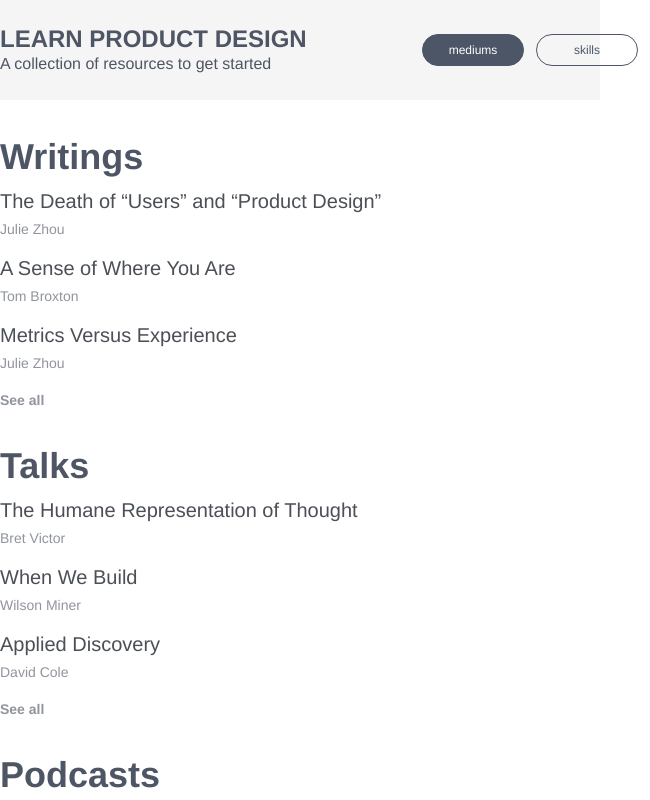
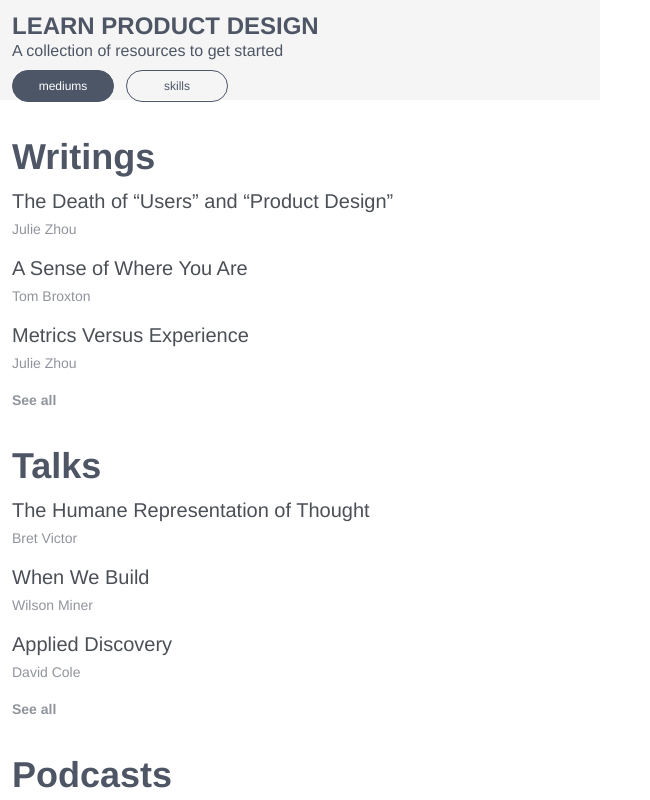
Before and after one commit to tjphilli/learn-pd, a React (Create React App) app: page / in a window 600 px wide. Shown: the top 800 px of the page, 650 px wide, since content can reach past the window. Built offline with nearby package versions, Linux system fonts and the light colour scheme.

Commit message:
Adds some basic mobile styling

```diff
--- a/src/App.css
+++ b/src/App.css
@@ -1,33 +1,16 @@
-.App {
-  text-align: center;
-}
-
-.App-logo {
-  animation: App-logo-spin infinite 20s linear;
-  height: 80px;
-}
-
-.App-header {
-  background-color: #222;
-  height: 150px;
-  padding: 20px;
-  color: white;
-}
-
-.App-intro {
-  font-size: large;
-}
-
-@keyframes App-logo-spin {
-  from { transform: rotate(0deg); }
-  to { transform: rotate(360deg); }
-}
 
 .container {
-  width: 650px;
+  max-width: 650px;
+  min-width: 280px;
   margin: 0 auto;
 }
 
+@media(max-width: 768px) {
+  .container {
+    padding: 0 12px;
+    /*border: 1px solid red;*/
+  }
+}
 .header .container {
   display: flex;
   align-items: center;
@@ -38,6 +21,30 @@
   text-align: right;
   flex-basis: 50%;
 }
+
+@media(max-width: 600px) {
+  .toggles {
+    width: 100%;
+  }
+  .header .container {
+    display: flex;
+    align-items: flex-start;
+    height: 100%;
+    flex-direction: column;
+  }
+  .logo {
+    margin-top: 12px;
+  }
+  .toggles {
+    text-align: left;
+    margin-top: 8px;
+    margin-bottom: 12px;
+  }
+
+}
+
+
+
 
 h3 {
   margin-bottom: 12px;
@@ -93,8 +100,13 @@ h2.pageSubtitle {
   color: #54C7EC !important;
 }
 
+@media (min-width: 600px) {
+  .header {
+    height: 100px;
+  }
+}
 .header {
-  height: 100px;
+  min-height: 100px;
   background-color: #F5F5F5;
 }
 
```
